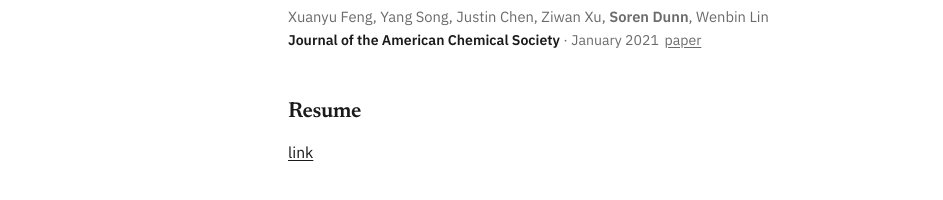
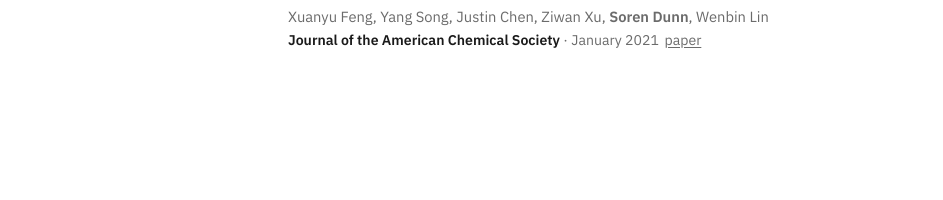
Before and after one commit to sorendunn/sorendunn.github.io, a Jekyll site: the page built from _pages/about.md, in a window 1280 px wide and 1400 px high, scrolled down 2990 px. Shown: the part 1112-1312 px from the top of the window, without its empty margins (168-1111 px from the left). Built offline with Jekyll 4.4.1, drawn with Linux system fonts in a browser that asks for light colours; some web fonts are replaced; after the commit the page ends 4278 px from its top, so only the background shows below that.

Commit message:
Remove resume link from homepage

```diff
--- a/_pages/about.md
+++ b/_pages/about.md
@@ -185,8 +185,3 @@ redirect_from:
     </li>
   </ul>
 </section>
-
-<section id="resume">
-  <h2>Resume</h2>
-  <p class="resume-link"><a href="https://drive.google.com/file/d/1vkVBOFYVau3r3tdOwhPvnSWvygM0-r_w/view?usp=sharing">link</a></p>
-</section>
--- a/assets/css/home.css
+++ b/assets/css/home.css
@@ -161,8 +161,7 @@ section h2 {
 
 section#news h2,
 section#technical-reports h2,
-section#publications h2,
-section#resume h2 {
+section#publications h2 {
   font-family: var(--font-heading);
   font-weight: 600;
   letter-spacing: -0.02em;
@@ -176,8 +175,7 @@ section#news h2 {
 }
 
 section#publications h2,
-section#technical-reports h2,
-section#resume h2 {
+section#technical-reports h2 {
   font-size: 1.35rem;
   margin: 0 0 1rem;
 }
@@ -205,10 +203,6 @@ section#resume h2 {
 .section-link:hover {
   color: var(--fg);
   text-decoration: underline;
-}
-
-section#resume h2 {
-  margin: 0 0 0.65rem;
 }
 
 .news-list {
@@ -466,15 +460,6 @@ section#resume h2 {
   color: #bbb;
 }
 
-.resume-link {
-  margin: 0;
-  font-size: 0.98rem;
-}
-
-.resume-link a {
-  color: var(--fg);
-}
-
 @media (max-width: 640px) {
   .news-list li {
     grid-template-columns: 1fr;
```
